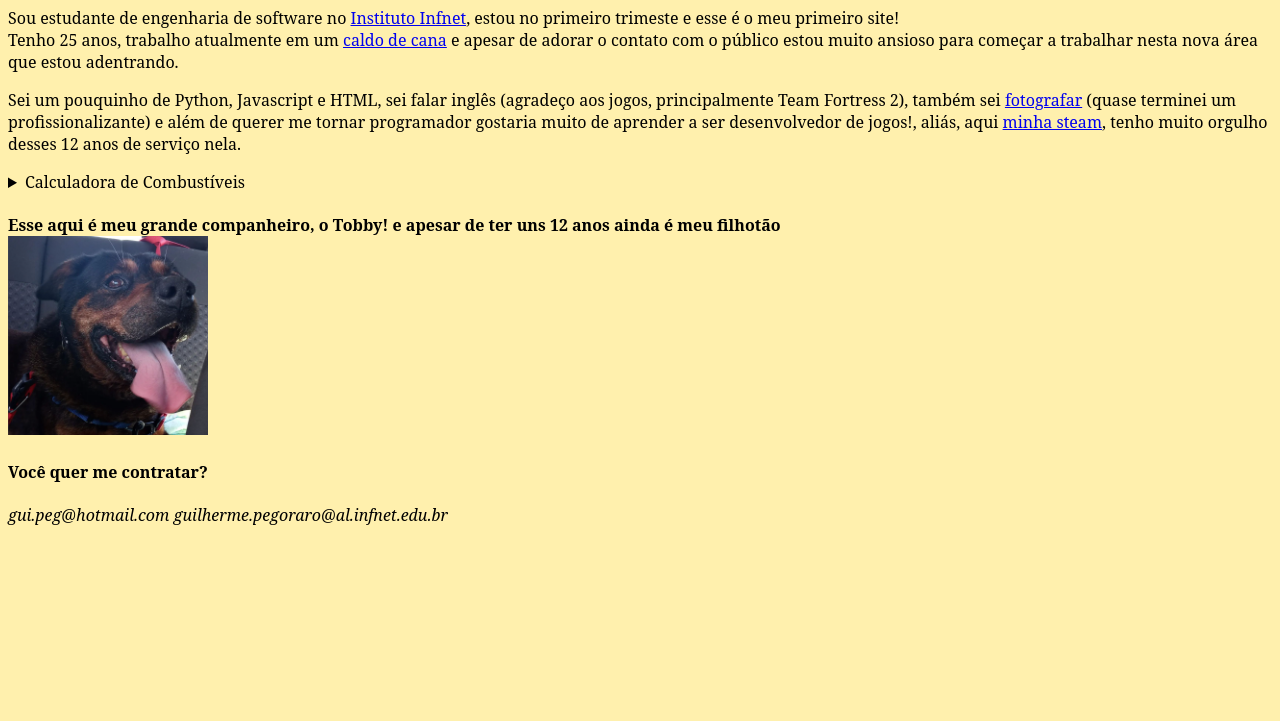
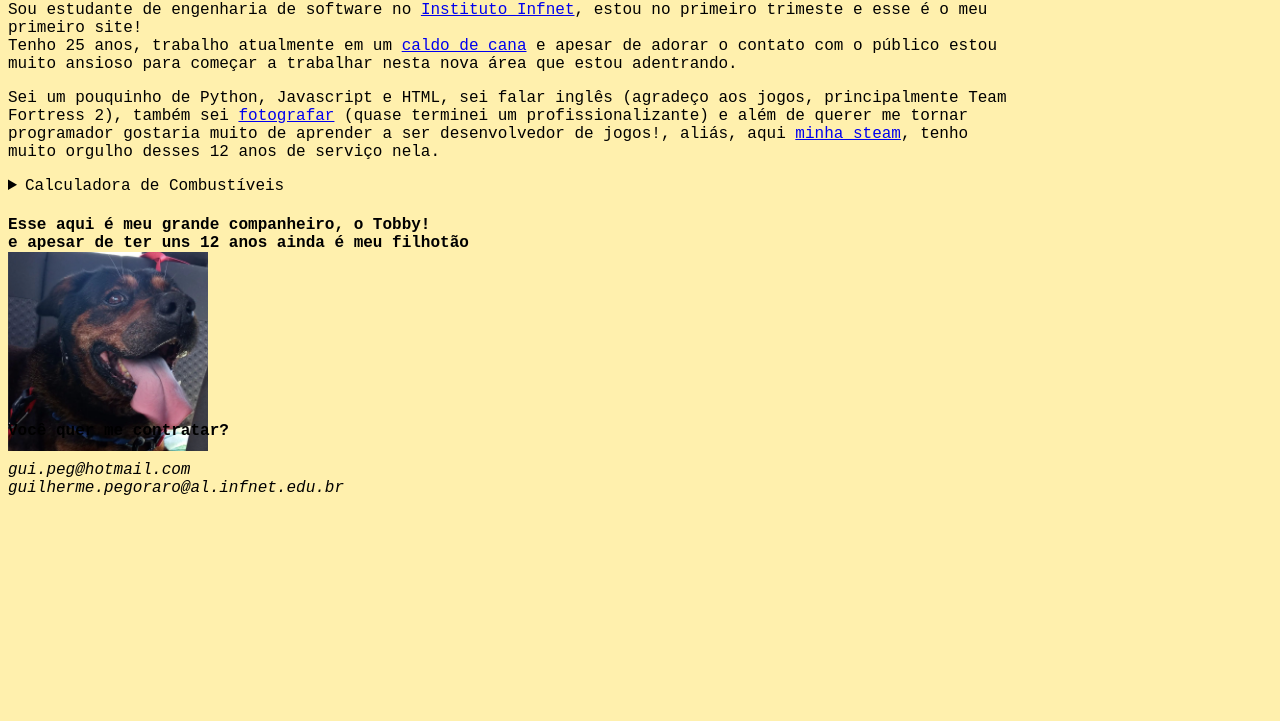
Before and after one commit to Guipegoraro/Guipegoraro.github.io, a plain HTML site: page index.html in a window 1280 px wide. Shown: the part 79-800 px from the top of the page. Drawn offline with Linux system fonts and the light colour scheme.

Commit message:
css!
fontes

```diff
--- a/fonts.css
+++ b/fonts.css
@@ -1,4 +1 @@
-/* @font-face {
-    font-family: "My Font Name";
-    src: url("https://fonts.google.com/download?family=Roboto%20Mono") format("truetype");
-  } */
+@import url('https://fonts.googleapis.com/css2?family=IBM+Plex+Mono&display=swap'); /* fonte ibmplex link */
--- a/index.html
+++ b/index.html
@@ -5,13 +5,12 @@
     <meta name="viewport" content="width=device-width" />
     <title>Guilherme Cunha Pegoraro</title>
     <link href="siteguilherme.css" rel="stylesheet" type="text/css" />
-    <link href="https://fonts.google.com/download?family=Roboto%20Mono"/>
     <script src="script.js"></script>
   </head>
 
   <body>
     <header><h1>Site do Guilherme Pegoraro.</h1></header>
-    <article>
+    <article id="presentation">
       Sou estudante de engenharia de software no
       <a href="https://www.infnet.edu.br/infnet/home/">Instituto Infnet</a>,
       estou no primeiro trimeste e esse é o meu primeiro site!<br />Tenho 25
@@ -54,8 +53,8 @@
       </form>
       </details>
       <h4>
-        Esse aqui é meu grande companheiro, o Tobby! e apesar de ter uns 12 anos
-        ainda é meu filhotão<br />
+        Esse aqui é meu grande companheiro, o Tobby!<br> e apesar de ter uns 12 anos
+        ainda é meu filhotão<br/>
         <img
           src="images/tobby.png"
           width="200"
@@ -66,7 +65,7 @@
     </article>
     <h4>Você quer me contratar?</h4>
     <address>
-      gui.peg@hotmail.com
+      gui.peg@hotmail.com <br>
       guilherme.pegoraro@al.infnet.edu.br</address>
   </body>
 </html>
--- a/siteguilherme.css
+++ b/siteguilherme.css
@@ -1,4 +1,9 @@
 body {background-color: rgb(255, 240, 173);
-font-family: "roboto mono", "serif";
-
+    font-family: 'IBM Plex Mono', monospace;
 }
+#presentation {
+    width: 1000px;
+    height: 400px;
+/*     border: 1px solid rgb(126, 126, 199); */
+    box-sizing: border-box;
+}
```
